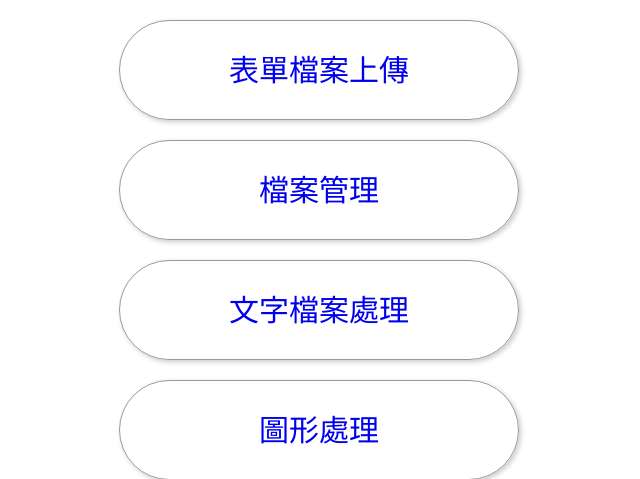
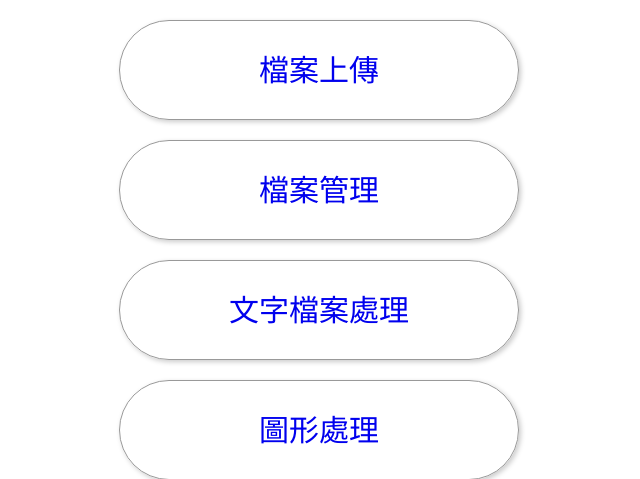
Before and after one commit to ririmayuz/1141FILE, a PHP site: page / in a window 1280 px wide. Shown: the top 479 px of the page, without its empty margins (321-961 px from the left). Run offline with PHP 8.4, Linux system fonts and the light colour scheme.

Commit message:
小修改

```diff
--- a/index.php
+++ b/index.php
@@ -8,7 +8,7 @@
     <link rel="stylesheet" href="style.css">
 </head>
 <body>
-<a href="upload.php"><div class="types">表單檔案上傳</div></a>
+<a href="upload.php"><div class="types">檔案上傳</div></a>
 <a href="manage.php"><div class="types">檔案管理</div></a>
 <a href="text-import.php"><div class="types">文字檔案處理</div></a>
 <a href="image.php"><div class="types">圖形處理</div></a>
```
Also changed, not shown: upload.php (+1 -1 lines).
